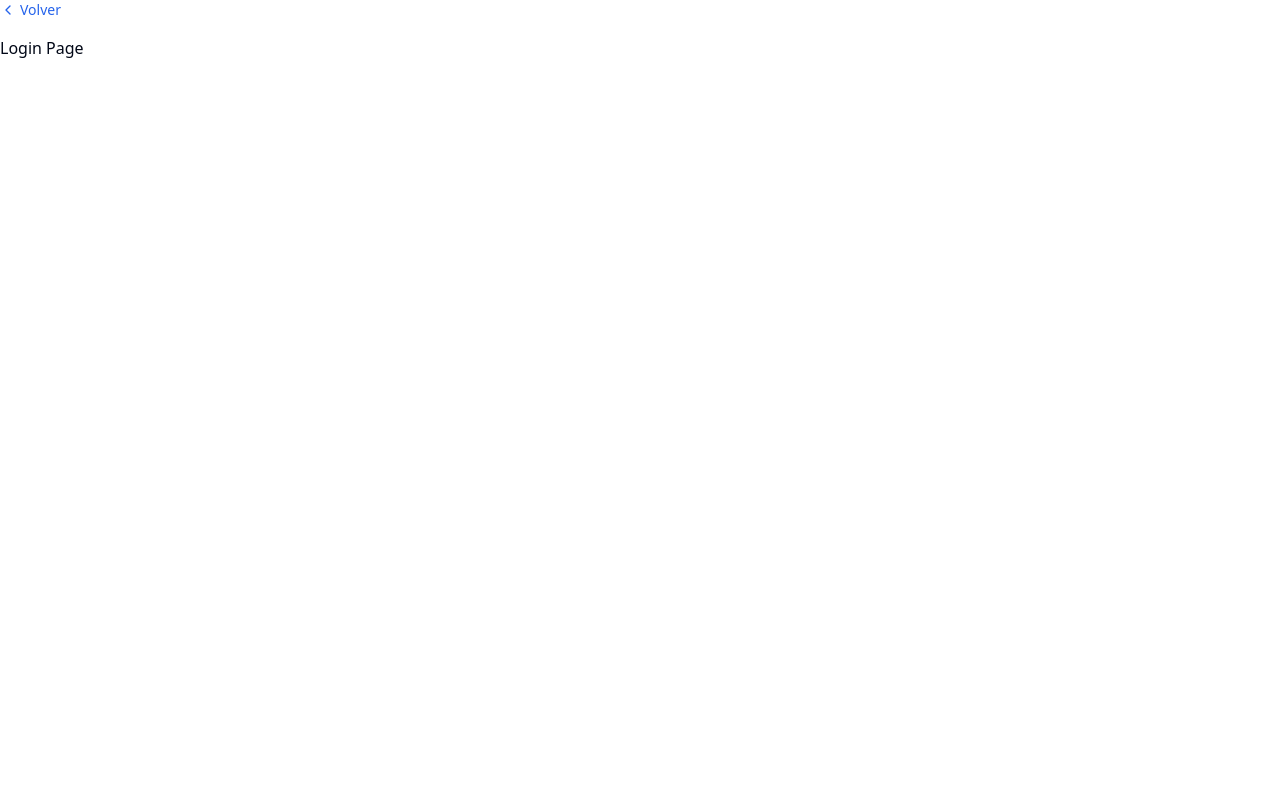
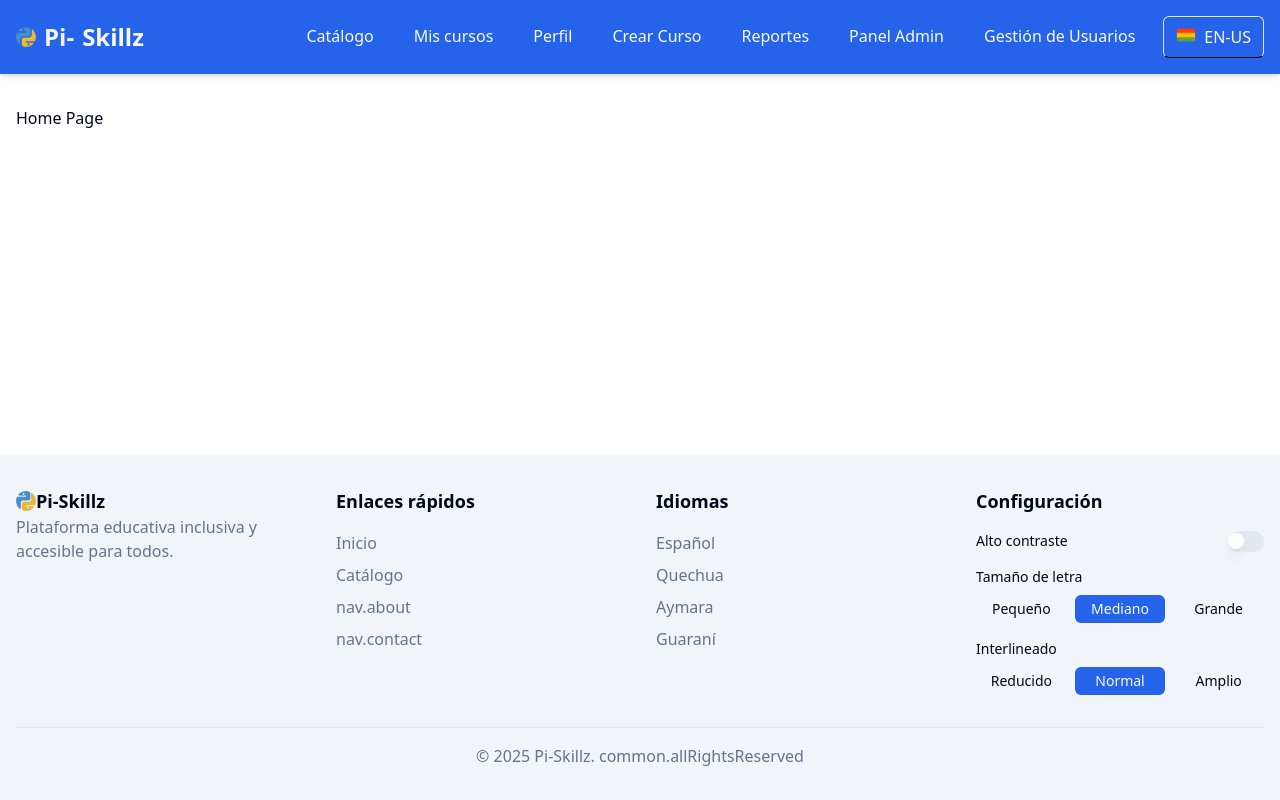
Before and after one commit to DarCkDev/py-skillz, a React (Vite) app in the folder py-skillz-frontend/: page /admin in a window 1280 px wide. Before the commit this address led to /login. Built offline with nearby package versions, Linux system fonts and the light colour scheme.

Commit message:
mejoras base

```diff
--- a/py-skillz-frontend/index.html
+++ b/py-skillz-frontend/index.html
@@ -2,7 +2,7 @@
 <html lang="en">
   <head>
     <meta charset="UTF-8" />
-    <link rel="icon" type="image/svg+xml" href="/vite.svg" />
+    <link rel="icon" type="image/png" href="/py.png" />
     <meta name="viewport" content="width=device-width, initial-scale=1.0" />
     <title>Py-Skillz</title>
   </head>
--- a/py-skillz-frontend/src/App.tsx
+++ b/py-skillz-frontend/src/App.tsx
@@ -145,10 +145,11 @@ function App() {
   return (
     <BrowserRouter>
       <Routes>
+      <Route path="/" element={<MainLayout><Home /></MainLayout>}>
         <Route path="login" element={<Login />} />
         <Route path="register" element={<Register />} />
 
-        <Route path="/" element={<MainLayout><Home /></MainLayout>} />
+
         <Route path="catalog" element={<MainLayout><Catalog /></MainLayout>} />
 
         {/* Rutas protegidas */}
@@ -192,6 +193,7 @@ function App() {
 
         {/* Ruta 404 */}
         <Route path="*" element={<MainLayout><NotFound /></MainLayout>} />
+        </Route>
       </Routes>
     </BrowserRouter>
   );
--- a/py-skillz-frontend/src/components/shared/Footer.tsx
+++ b/py-skillz-frontend/src/components/shared/Footer.tsx
@@ -1,7 +1,7 @@
 import { Link } from '../ui/link';
 import { useTranslation } from 'react-i18next';
 import { AccessibilityPanel } from './AccessibilityPanel';
-
+import iconPy from '../../../public/py.png';
 export function Footer() {
   const { t } = useTranslation();
   const currentYear = new Date().getFullYear();
@@ -12,7 +12,10 @@ export function Footer() {
         <div className="grid grid-cols-1 md:grid-cols-4 gap-8">
           {/* Columna 1: Sobre la plataforma */}
           <div>
-            <h3 className="text-lg font-semibold mb-4">Pi-Skillz</h3>
+            <div className="flex items-center">
+              <img src={iconPy} alt="Py" className='w-5 h-5' />
+              <h3 className="text-lg font-semibold">Pi-Skillz</h3>
+            </div>
             <p className="text-muted-foreground">
               Plataforma educativa inclusiva y accesible para todos.
             </p>
--- a/py-skillz-frontend/src/components/shared/Header.tsx
+++ b/py-skillz-frontend/src/components/shared/Header.tsx
@@ -2,7 +2,8 @@ import { useState } from 'react';
 import { Link } from '../ui/link';
 import { useTranslation } from 'react-i18next';
 import { MenuIcon, X } from 'lucide-react';
-
+import iconBolivia from '../../../public/bolivia.png';
+import iconPy from '../../../public/py.png';
 // Hook falso obtener el ro
 const useAuth = () => {
   return {
@@ -72,6 +73,7 @@ export function Header() {
       <div className="container mx-auto px-4 py-4">
         <div className="flex justify-between items-center">
           <Link to="/" className="text-2xl font-bold flex items-center gap-2">
+            <img src={iconPy} alt="Py" className='w-5 h-5' />
             <span className="text-accent">Pi-</span>
             <span>Skillz</span>
           </Link>
@@ -88,33 +90,38 @@ export function Header() {
             ))}
 
 
-            <div className="relative ml-4 group">
-              <button className="px-3 py-2 rounded-md hover:bg-primary-foreground/10 transition-colors">
+            <div className="relative ml-4 group text">
+              <button className="px-3 pt-2 pb-2 rounded-md hover:bg-primary-foreground/10 transition-colors border border-b-black flex">
+                <img src={iconBolivia} alt="Bolivia" className='w-5 h-5 mr-2' />
                 {i18n.language.toUpperCase()}
               </button>
-              <div className="absolute right-0 mt-2 w-40 bg-background border border-border rounded-md shadow-lg hidden group-hover:block z-10">
+              <div className="absolute right-0 w-40 bg-background border border-border rounded-md shadow-lg hidden group-hover:block z-10 text-primary">
                 <button
                   onClick={() => changeLanguage('es')}
-                  className="block w-full text-left px-4 py-2 hover:bg-muted transition-colors"
+                  className="w-full text-left px-4 py-2 hover:bg-muted transition-colors flex"
                 >
+                  <img src={iconBolivia} alt="Bolivia" className='w-5 h-5 mr-2' />
                   Español
                 </button>
                 <button
                   onClick={() => changeLanguage('qu')}
-                  className="block w-full text-left px-4 py-2 hover:bg-muted transition-colors"
+                  className="w-full text-left px-4 py-2 hover:bg-muted transition-colors flex"
                 >
+                  <img src={iconBolivia} alt="Bolivia" className='w-5 h-5 mr-2' />
                   Quechua
                 </button>
                 <button
                   onClick={() => changeLanguage('ay')}
-                  className="block w-full text-left px-4 py-2 hover:bg-muted transition-colors"
+                  className="w-full text-left px-4 py-2 hover:bg-muted transition-colors flex"
                 >
+                  <img src={iconBolivia} alt="Bolivia" className='w-5 h-5 mr-2' />
                   Aymara
                 </button>
                 <button
                   onClick={() => changeLanguage('gn')}
-                  className="block w-full text-left px-4 py-2 hover:bg-muted transition-colors"
+                  className="w-full text-left px-4 py-2 hover:bg-muted transition-colors flex"
                 >
+                  <img src={iconBolivia} alt="Bolivia" className='w-5 h-5 mr-2' />
                   Guaraní
                 </button>
               </div>
@@ -159,8 +166,9 @@ export function Header() {
                       changeLanguage('es');
                       setMobileMenuOpen(false);
                     }}
-                    className="px-3 py-2 rounded-md hover:bg-primary-foreground/10 transition-colors text-left"
+                    className="px-3 py-2 rounded-md hover:bg-primary-foreground/10 transition-colors text-left flex"
                   >
+                   <img src={iconBolivia} alt="Bolivia" className='w-5 h-5 mr-2' />
                     Español
                   </button>
                   <button
@@ -168,8 +176,9 @@ export function Header() {
                       changeLanguage('qu');
                       setMobileMenuOpen(false);
                     }}
-                    className="px-3 py-2 rounded-md hover:bg-primary-foreground/10 transition-colors text-left"
+                    className="px-3 py-2 rounded-md hover:bg-primary-foreground/10 transition-colors text-left flex"
                   >
+                    <img src={iconBolivia} alt="Bolivia" className='w-5 h-5 mr-2' />
                     Quechua
                   </button>
                   <button
@@ -177,8 +186,9 @@ export function Header() {
                       changeLanguage('ay');
                       setMobileMenuOpen(false);
                     }}
-                    className="px-3 py-2 rounded-md hover:bg-primary-foreground/10 transition-colors text-left"
+                    className="px-3 py-2 rounded-md hover:bg-primary-foreground/10 transition-colors text-left flex"
                   >
+                    <img src={iconBolivia} alt="Bolivia" className='w-5 h-5 mr-2' />
                     Aymara
                   </button>
                   <button
@@ -186,8 +196,9 @@ export function Header() {
                       changeLanguage('gn');
                       setMobileMenuOpen(false);
                     }}
-                    className="px-3 py-2 rounded-md hover:bg-primary-foreground/10 transition-colors text-left"
+                    className="px-3 py-2 rounded-md hover:bg-primary-foreground/10 transition-colors text-left flex"
                   >
+                    <img src={iconBolivia} alt="Bolivia" className='w-5 h-5 mr-2' />
                     Guaraní
                   </button>
                 </div>
```
Also changed, not shown: py-skillz-frontend/public/bolivia.png (added), py-skillz-frontend/public/py.png (added).
